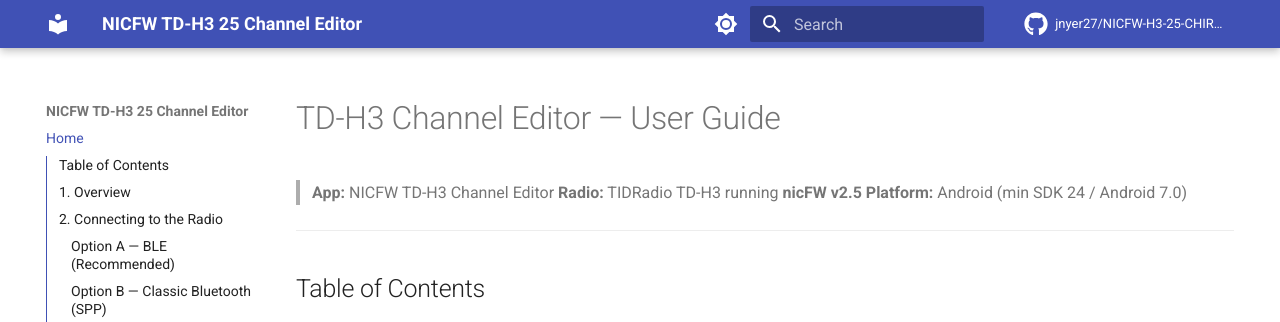
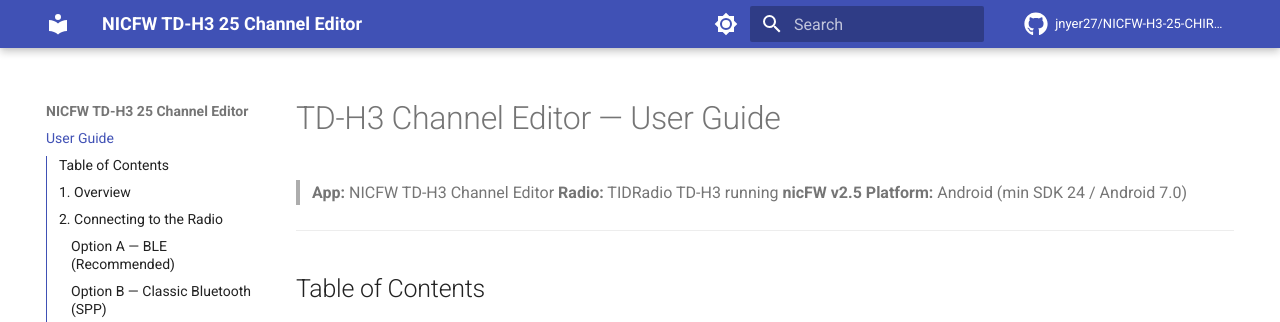
Before and after one commit to jnyer27/NICFW-H3-25-CHIRP-ADAPTER, an MkDocs documentation site: the page built from docs/index.md, in a window 1280 px wide. Shown: the top 322 px of the page. Built offline with MkDocs 1.6.1 and Material for MkDocs 9.7.7, drawn with Linux system fonts in a browser that asks for light colours; comment, search, counter and statistics services are not loaded.

Commit message:
fix: serve user guide from root URL (rename userguide.md -> index.md)
MkDocs serves index.md directly at the site root, eliminating the
JS redirect that caused a 404 on https://jnyer27.github.io/NICFW-H3-25-CHIRP-ADAPTER/

Co-Authored-By: Claude Sonnet 4.6 <noreply@anthropic.com>

```diff
--- a/mkdocs.yml
+++ b/mkdocs.yml
@@ -59,7 +59,7 @@ markdown_extensions:
       emoji_generator: !!python/name:material.extensions.emoji.to_svg
 
 nav:
-  - Home: userguide.md
+  - User Guide: index.md
 
 plugins:
   - search
```
Also changed, not shown: docs/index.md (renamed from docs/userguide.md).
